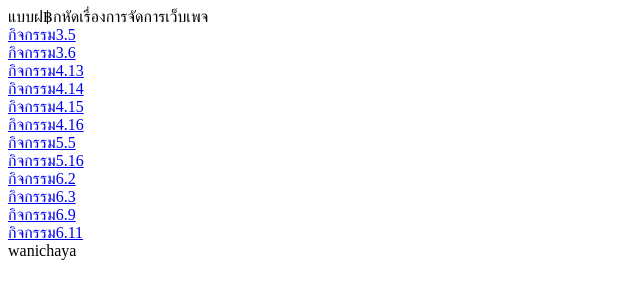
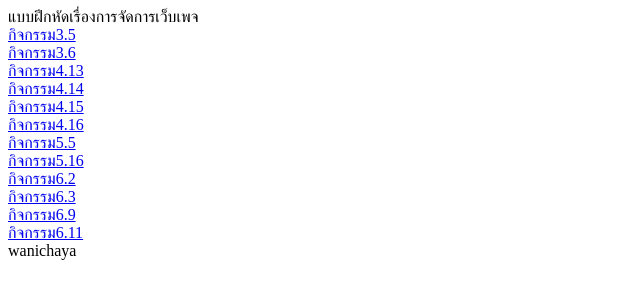
Before and after one commit to 13200-max/HTML, a plain HTML site: page index.html in a window 1280 px wide. Shown: the full height of the page, 0-640 px from the left. Drawn offline with Linux system fonts and the light colour scheme.

Commit message:
Update index.html

```diff
--- a/index.html
+++ b/index.html
@@ -4,7 +4,7 @@
 <TITLE>การเชื่อมโยงเว็บเพจภายในเว็บไซต์</TITLE>
 </HEAD>
 <BODY>
-  แบบฝ฿กหัดเรื่องการจัดการเว็บเพจ<BR>
+  แบบฝึกหัดเรื่องการจัดการเว็บเพจ<BR>
 <A HREF="กิจกรรม3.5.html"target=_blank>กิจกรรม3.5</A><BR>
 <A HREF="กิจกรรม3.6.html"target=_blank>กิจกรรม3.6</A><BR>
 <A HREF="กิจกรรม4.13.html"target=_blankt>กิจกรรม4.13</A><BR>
```
